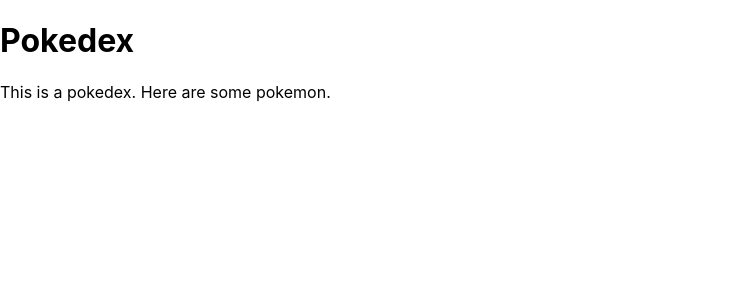
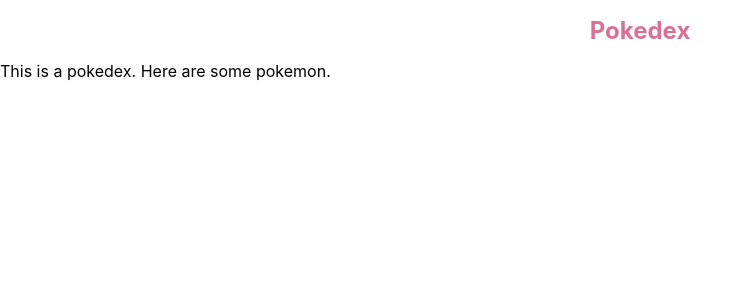
Before and after one commit to jlmack13/pokedex, a React (Create React App) app: page / in a window 1280 px wide. Shown: the top 300 px of the page, without its empty margins (0-752 px from the left). Built offline with nearby package versions, Linux system fonts and the light colour scheme.

Commit message:
adding styled components

```diff
--- a/package.json
+++ b/package.json
@@ -5,12 +5,16 @@
   "dependencies": {
     "react": "^16.4.1",
     "react-dom": "^16.4.1",
-    "react-scripts": "1.1.4"
+    "react-scripts": "1.1.4",
+    "styled-components": "^4.0.3"
   },
   "scripts": {
     "start": "react-scripts start",
     "build": "react-scripts build",
     "test": "react-scripts test --env=jsdom",
     "eject": "react-scripts eject"
+  },
+  "devDependencies": {
+    "babel-plugin-styled-components": "^1.8.0"
   }
 }
--- a/src/components/header.js
+++ b/src/components/header.js
@@ -1,9 +1,16 @@
 import React from 'react';
+import styled from 'styled-components';
+
+const Title = styled.h1`
+    font-size: 1.5rem;
+    text-align: center;
+    color: palevioletred;
+`
 
 const Header = () => {
     return (
         <div>
-            <h1>Pokedex</h1>
+            <Title>Pokedex</Title>
         </div>
     );
 };
```
Also changed, not shown: .babelrc (added), 1 other file (tests, documents, lock files or other folders).
